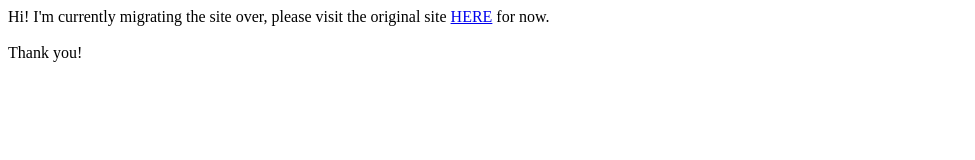
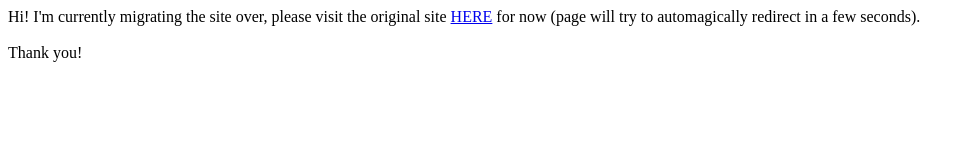
Before and after one commit to pbarry25/online_presence, a plain HTML site: page index.html in a window 1280 px wide. Shown: the whole page, without its empty margins (0-975 px from the left). Drawn offline with Linux system fonts and the light colour scheme.

Commit message:
Add auto-redirect

```diff
--- a/index.html
+++ b/index.html
@@ -1,6 +1,9 @@
 <HTML>
+<HEAD>
+<META http-equiv="refresh" content="10; url=https://sites.google.com/view/pearce-barry/home"/>
+</HEAD>
 <BODY>
-Hi! I'm currently migrating the site over, please visit the original site <a href='https://sites.google.com/view/pearce-barry/home'>HERE</a> for now.
+Hi! I'm currently migrating the site over, please visit the original site <A HREF='https://sites.google.com/view/pearce-barry/home'>HERE</A> for now (page will try to automagically redirect in a few seconds).
 <BR><BR>
 Thank you!
 </BODY>
```
